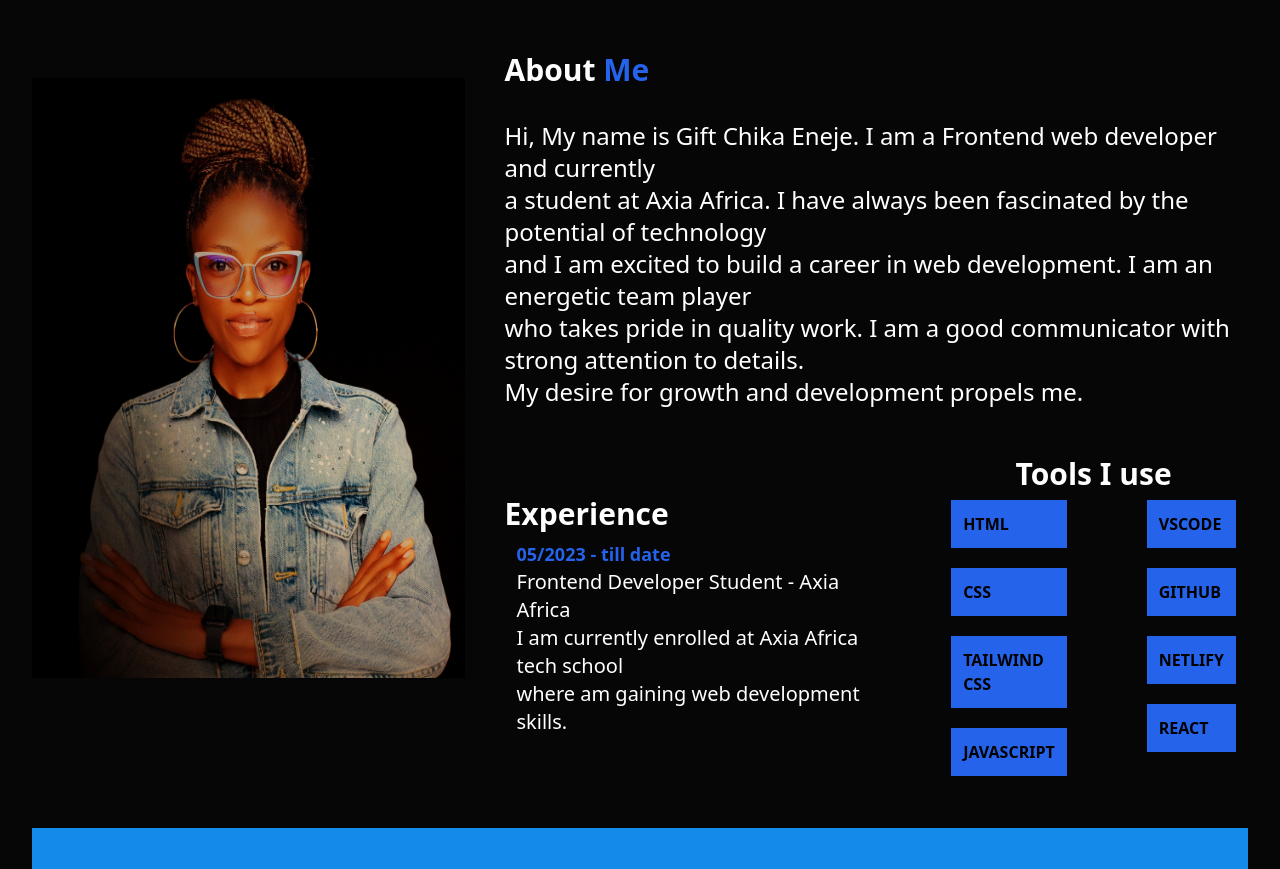
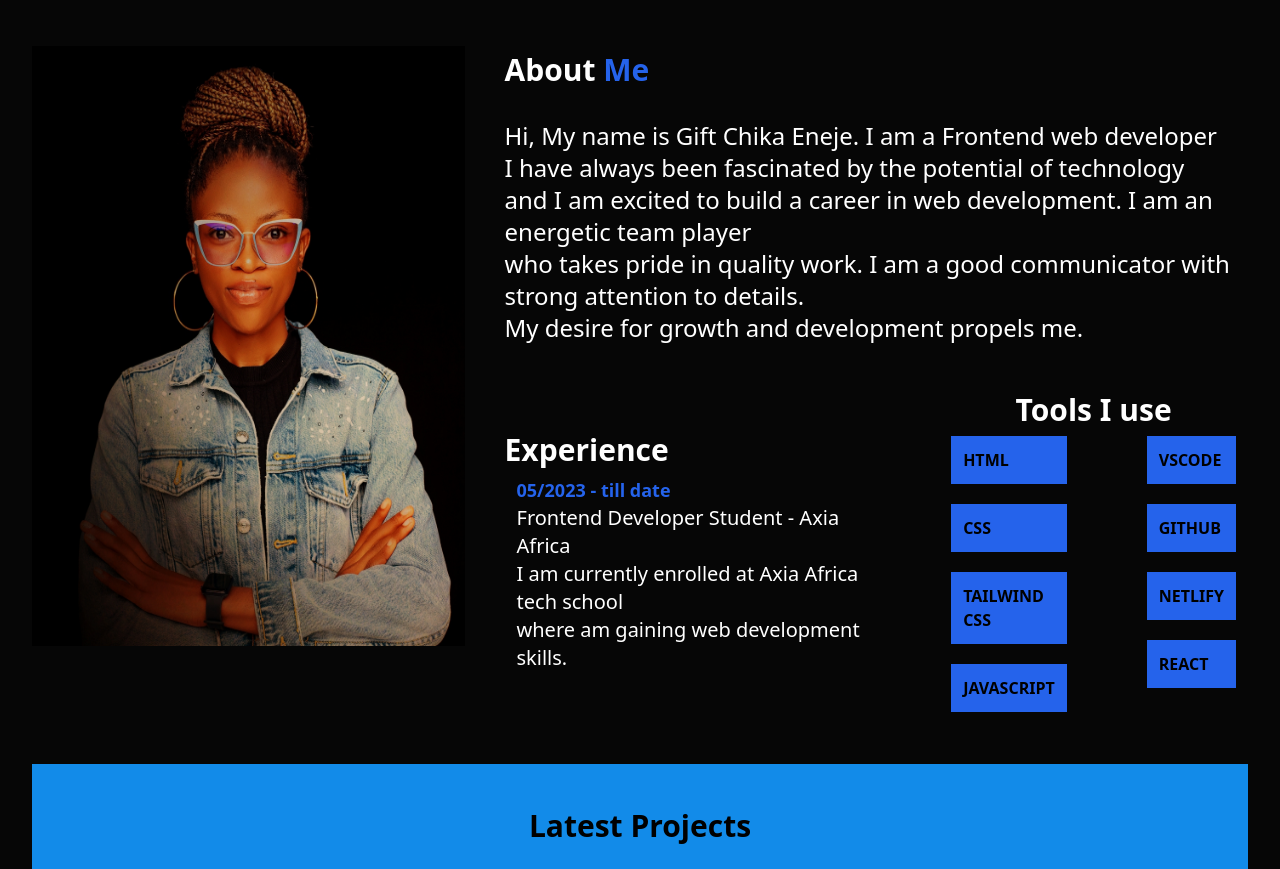
Before and after one commit to GiftChika/My-Portfolio-GC, a website: page index.html in a window 1280 px wide. Shown: the part 1020-1889 px from the top of the page. Drawn offline with nearby package versions, Linux system fonts and the light colour scheme.

Commit message:
Update index.html

```diff
--- a/index.html
+++ b/index.html
@@ -74,8 +74,7 @@
         </div>
         <div class="about-right mt-20">
             <div class="about-me-title text-3xl  text-white font-bold">About <span class="text-blue-600">Me</span></div>
-        <div class="p text-white mt-8 text-xl md:text-2xl">Hi, My name is Gift Chika Eneje. I am a Frontend web developer and currently <br>
-            a student at Axia Africa. I have always been fascinated by the potential of technology <br> and I am
+        <div class="p text-white mt-8 text-xl md:text-2xl">Hi, My name is Gift Chika Eneje. I am a Frontend web developer <br> I have always been fascinated by the potential of technology <br> and I am
             excited to build a career in web development. I am an energetic team player <br> who takes pride in quality work.
             I am a good communicator with strong attention to details.
             <br>My desire for growth and development propels me.</p>
```
